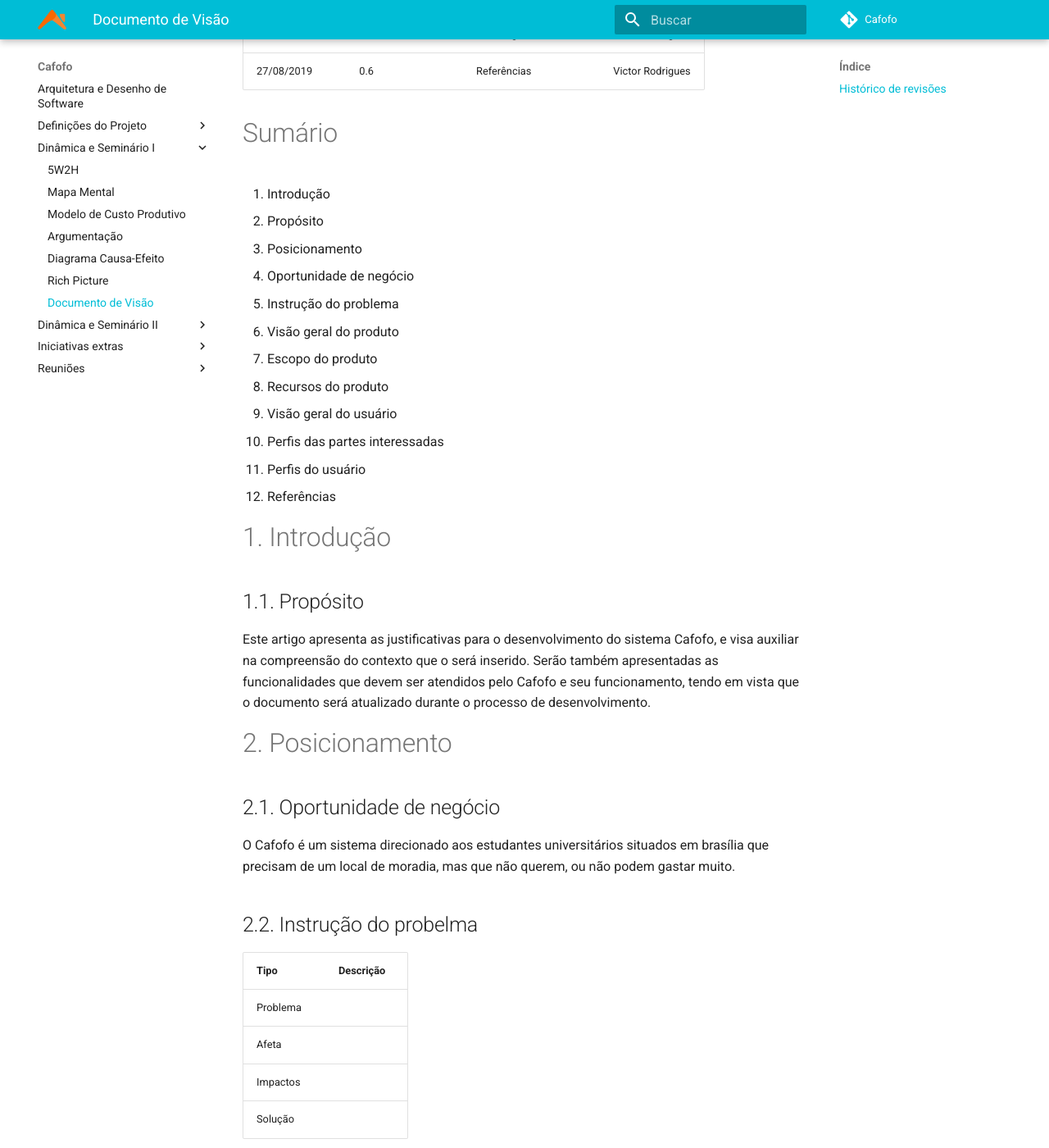
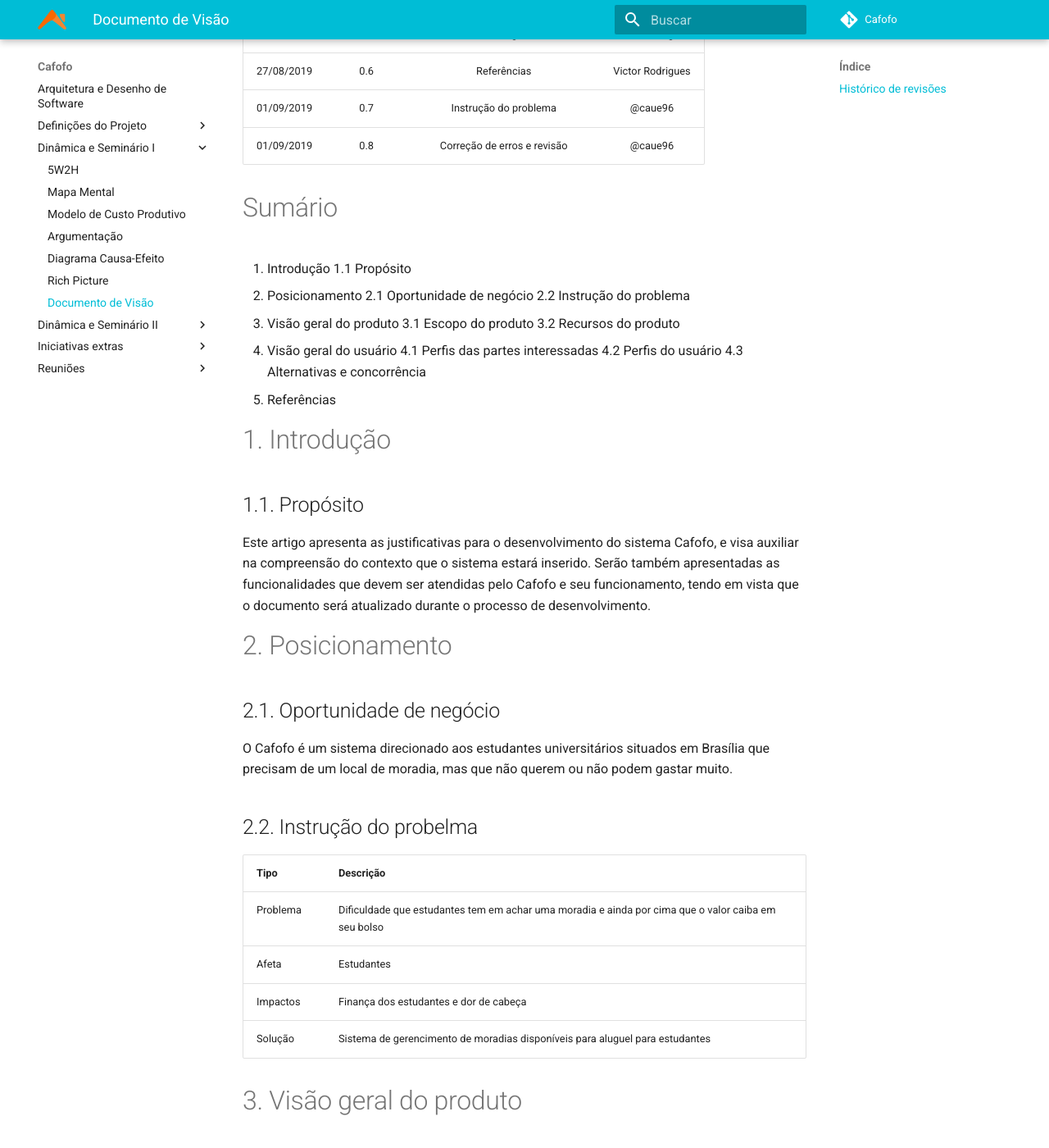
Before and after one commit to desenho-2019/Wiki, an MkDocs documentation site: the page built from docs/Dinâmica e Seminário I/visao.md, in a window 1280 px wide and 1400 px high, scrolled down 430 px. Shown: the whole window at 82% size. Built offline with MkDocs 1.6.1 and Material for MkDocs 9.7.7, drawn with Linux system fonts in a browser that asks for light colours; some of the changed text lies outside the part shown.

Commit message:
Término do documento de visão, correção de erros e revisão do documento

```diff
--- a/docs/Dinâmica e Seminário I/visao.md
+++ b/docs/Dinâmica e Seminário I/visao.md
@@ -9,44 +9,47 @@
 | 27/08/2019 |  0.4   | Adicionando Visão geral do produto | Victor Rodrigues |
 | 27/08/2019 |  0.5   | Adicionando Visão geral do usuário | Victor Rodrigues |
 | 27/08/2019 |  0.6   | Referências | Victor Rodrigues |
+| 01/09/2019 |  0.7   | Instrução do problema | @caue96 |
+| 01/09/2019 |  0.8   | Correção de erros e revisão | @caue96 |
 
 # Sumário
 
 1. Introdução
-   1. Propósito
+    1.1 Propósito
 2. Posicionamento
-   1. Oportunidade de negócio
-   2. Instrução do problema
+    2.1 Oportunidade de negócio
+    2.2 Instrução do problema
 3. Visão geral do produto
-   1. Escopo do produto
-   2. Recursos do produto
+    3.1 Escopo do produto
+    3.2 Recursos do produto
 4. Visão geral do usuário
-   1. Perfis das partes interessadas
-   2. Perfis do usuário
+    4.1 Perfis das partes interessadas
+    4.2 Perfis do usuário
+    4.3 Alternativas e concorrência
 5. Referências
 
 # 1. Introdução
 
 ## 1.1. Propósito
 
-Este artigo apresenta as justificativas para o desenvolvimento do sistema Cafofo, e visa auxiliar na compreensão do contexto que o será inserido.
-Serão também apresentadas as funcionalidades que devem ser atendidos pelo Cafofo e seu funcionamento, tendo em vista que o documento será atualizado durante o processo de desenvolvimento.
+Este artigo apresenta as justificativas para o desenvolvimento do sistema Cafofo, e visa auxiliar na compreensão do contexto que o sistema estará inserido.
+Serão também apresentadas as funcionalidades que devem ser atendidas pelo Cafofo e seu funcionamento, tendo em vista que o documento será atualizado durante o processo de desenvolvimento.
 
 
 # 2. Posicionamento
 
 ## 2.1. Oportunidade de negócio
 
-O Cafofo é um sistema direcionado aos estudantes universitários situados em brasília que precisam de um local de moradia, mas que não querem, ou não podem gastar muito.
+O Cafofo é um sistema direcionado aos estudantes universitários situados em Brasília que precisam de um local de moradia, mas que não querem ou não podem gastar muito.
 
 ## 2.2. Instrução do probelma
 
 | Tipo     | Descrição |
 | -------- | --------- |
-| Problema |           |
-| Afeta    |           |
-| Impactos |           |
-| Solução  |           |
+| Problema | Dificuldade que estudantes tem em achar uma moradia e ainda por cima que o valor caiba em seu bolso |
+| Afeta    | Estudantes |
+| Impactos | Finança dos estudantes e dor de cabeça |
+| Solução  | Sistema de gerencimento de moradias disponíveis para aluguel para estudantes |
 
 # 3. Visão geral do produto
 
@@ -56,7 +59,7 @@
 
 ## 3.2. Recursos do produto
 
-O principal recurso do produto é reunir em um só lugar todos as ofertas de moradias voltadas para estudantes na região de brasília, entre outras funcionalidades, como:
+O principal recurso do produto é reunir em um só lugar todos as ofertas de moradias voltadas para estudantes na região de Brasília, entre outras funcionalidades, como:
 
 * Anunciar moradias com:
   * Descrição;
@@ -73,12 +76,12 @@
 ## 4.1. Perfis das partes interessadas
 
 * Cliente: Moradias.
-* Usuários: Interessados em alugar uma moradia.
-* Equipe: é composta por graduandos em engenharia de software pela Universidade de Brasília na disciplina de Arquitetura e Desenho de Software.
+* Usuários: Estudantes interessados em alugar uma moradia.
+* Equipe: É composta por graduandos em engenharia de software pela Universidade de Brasília na disciplina de Arquitetura e Desenho de Software.
 
 ## 4.2. Perfis do usuário
 
-Os usuários serão tantos os interessados a encontrar moradias, quanto os interessados em anunciar seus moradias disponíveis para aluguel.
+Os usuários serão: os estudantes interessados em encontrar moradias e os interessados em anunciar suas moradias disponíveis para aluguel.
 
 ## 4.3. Alternativas e concorrência
 
```
Also changed, not shown: other parts of docs/Dinâmica e Seminário I/visao.md (+4 -4 lines).
